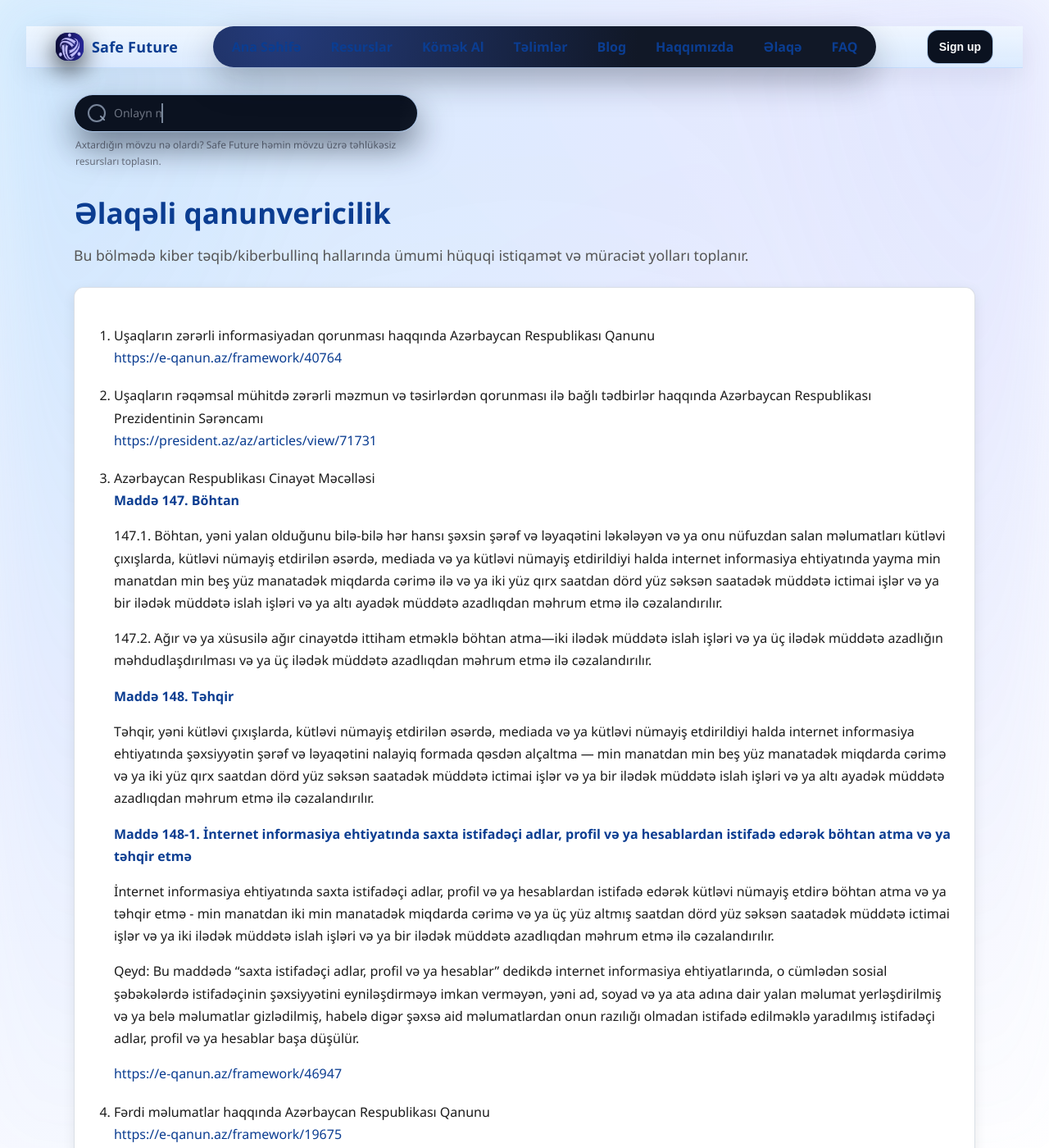
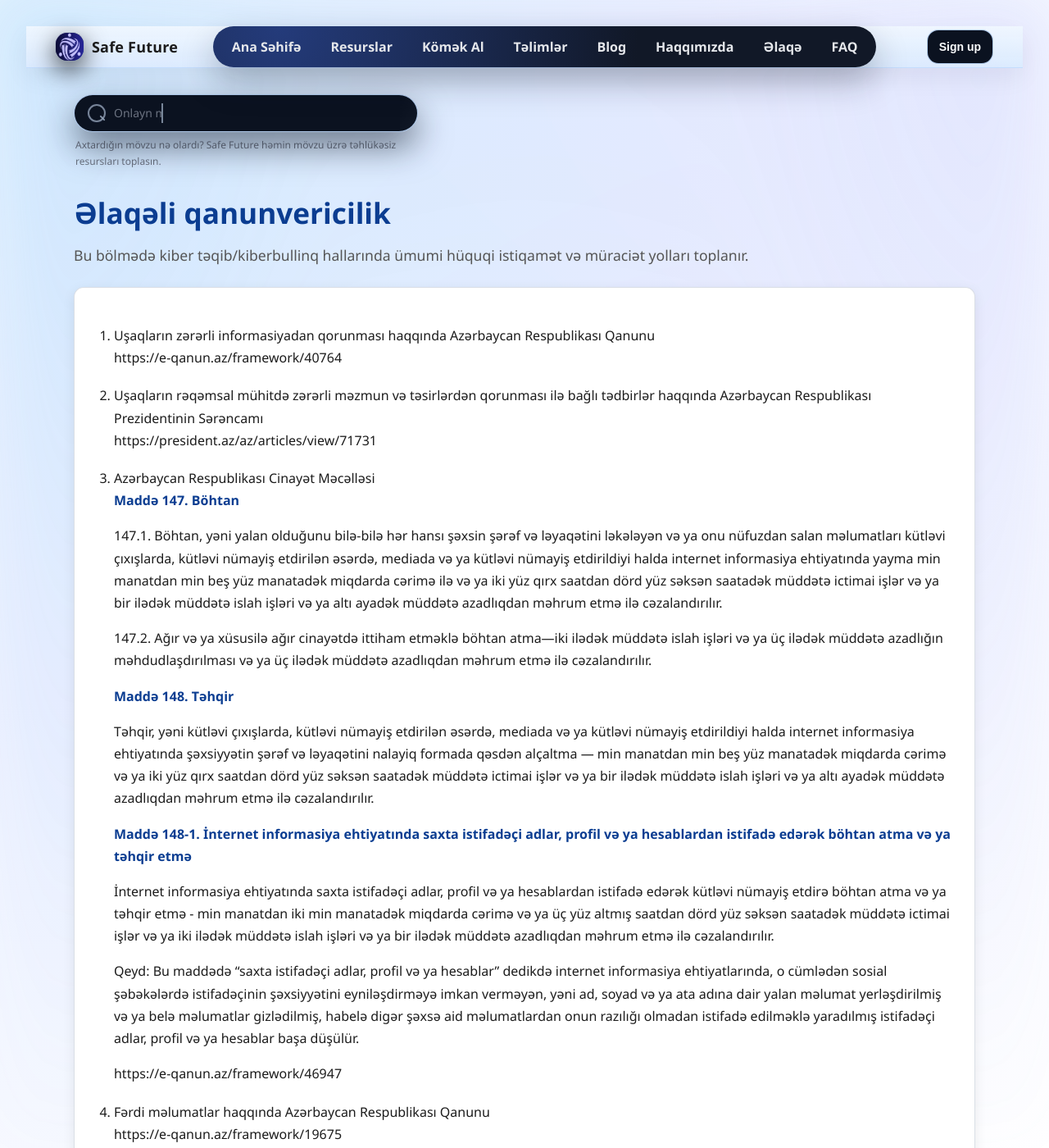
Before and after one commit to safefuture-cyber/Safe-Future-HZT, a Jekyll site: the page built from qanunvericilik.md, in a window 1280 px wide and 1400 px high. Shown: the whole window at 82% size. Built offline with Jekyll 4.4.1, drawn with Linux system fonts in a browser that asks for light colours; comment, search, counter and statistics services are not loaded.

Commit message:
colour change

```diff
--- a/assets/css/style.css
+++ b/assets/css/style.css
@@ -1241,17 +1241,6 @@ body.qanunvericilik-page {
   font-size: 1rem;
 }
 
-.qanunvericilik-page a {
-  color: #0b3d91;
-  text-decoration: none;
-  transition: color 0.2s ease;
-}
-
-.qanunvericilik-page a:hover {
-  color: #ff6b6b;
-  text-decoration: underline;
-}
-
 .qanunvericilik-page strong {
   color: #0b3d91;
 }
```
